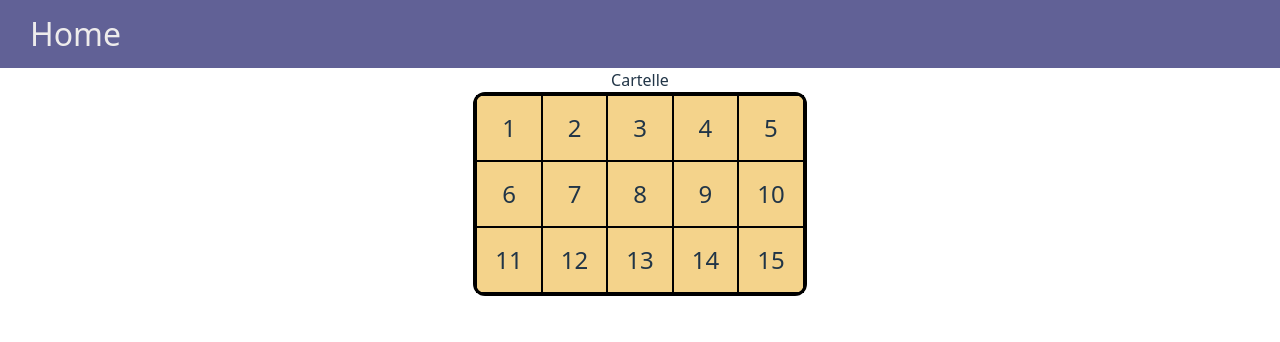
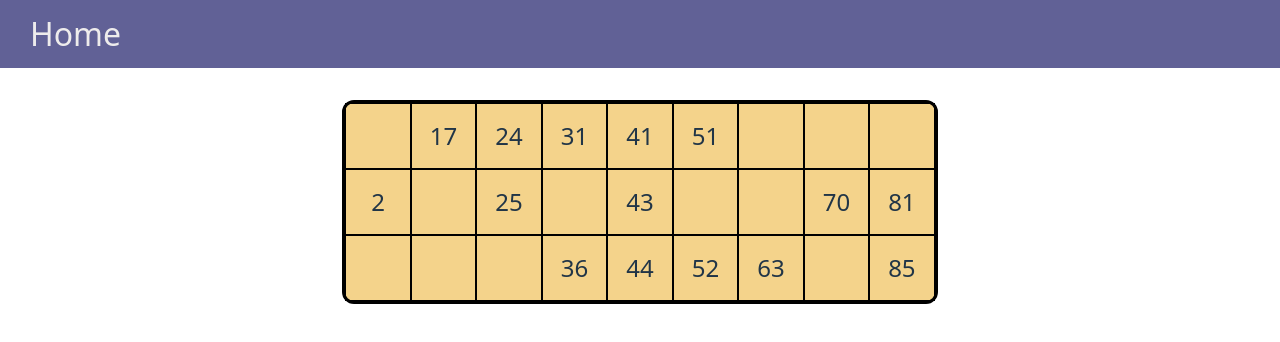
Before and after one commit to arnomatt/tombola, a React (Vite) app: page /cartelle in a window 1280 px wide. Shown: the top 342 px of the page. Built offline with nearby package versions, Linux system fonts and the light colour scheme; a web font is replaced by a local one.

Commit message:
adding custom cartella and proper layout

```diff
--- a/src/components/cartelle/Cartella.css
+++ b/src/components/cartelle/Cartella.css
@@ -1,6 +1,7 @@
 .cartella {
     display: grid;
-    grid-template-columns: repeat(5, 1fr);
+    grid-auto-flow: column;
+    grid-template-columns: repeat(9, 1fr);
     grid-template-rows: repeat(3, 1fr);
     border-radius: 12px;
     border: 3px solid black;
--- a/src/components/cartelle/Cartella.tsx
+++ b/src/components/cartelle/Cartella.tsx
@@ -1,7 +1,7 @@
 import './Cartella.css';
 
 interface CartellaProps {
-    numbers: number[];
+    numbers: number[]; // use 0 to represent an empty cell
 }
 
 export const Cartella = (props: CartellaProps) => {
@@ -9,7 +9,7 @@ export const Cartella = (props: CartellaProps) => {
 
     return (
         <div className="cartella">
-            {numbers.map(number => <div className="casella" key={number}>{number}</div>)}
+            {numbers.map(number => number !== 0 ? <div className="casella" key={number}>{number}</div> : <div className="casella"></div>)}
         </div>
     )
 }
--- /dev/null
+++ b/src/pages/Cartelle.css
@@ -0,0 +1,3 @@
+.cartelle {
+    margin: 2em;
+}
--- a/src/pages/Cartelle.tsx
+++ b/src/pages/Cartelle.tsx
@@ -1,10 +1,13 @@
 import { Cartella } from "../components/cartelle/Cartella"
+import './Cartelle.css';
+
+const cartella1 = [
+    0, 2, 0, 17, 0, 0, 24, 25, 0, 31, 0, 36, 41, 43, 44, 51, 0, 52, 0, 0, 63, 0, 70, 0, 0, 81, 85];
 
 export const Cartelle = () => {
     return (
-        <>
-            <div>Cartelle</div>
-            <Cartella numbers={[1, 2, 3, 4, 5, 6, 7, 8, 9, 10, 11, 12, 13, 14, 15]}></Cartella>
-        </>
+        <div className='cartelle'>
+            <Cartella numbers={cartella1}></Cartella>
+        </div>
     )
 }
--- a/src/pages/Landing.css
+++ b/src/pages/Landing.css
@@ -2,5 +2,6 @@
     display: flex;
     flex-direction: column;
     align-items: center;
+    margin: 2em;
     gap: 2em;
 }
--- a/src/pages/Landing.tsx
+++ b/src/pages/Landing.tsx
@@ -6,7 +6,6 @@ export const Landing = () => {
 
     return (
         <div className='landing'>
-            <div>Landing</div>
             <button onClick={() => navigate('/cartelle')}>Cartelle</button>
             <button onClick={() => navigate('/tabellone')}>Tabellone</button>
         </div>
```
